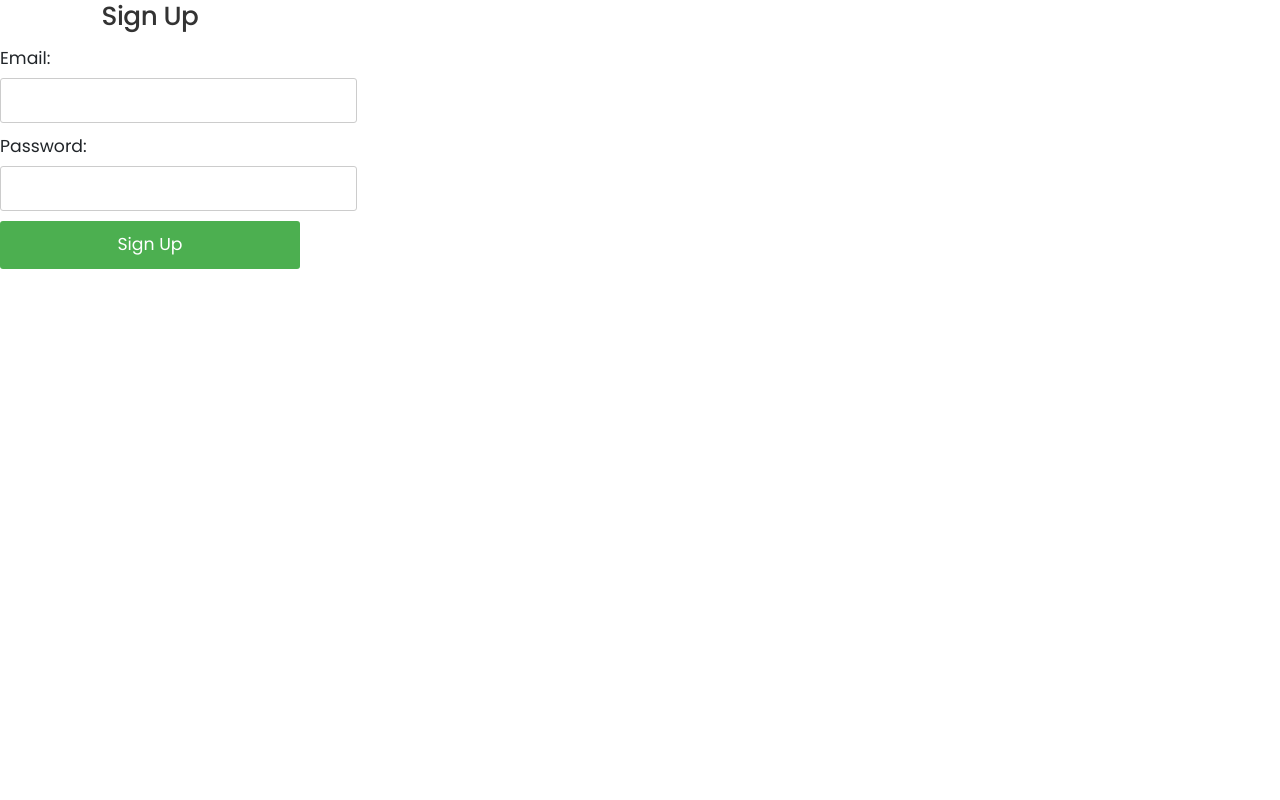
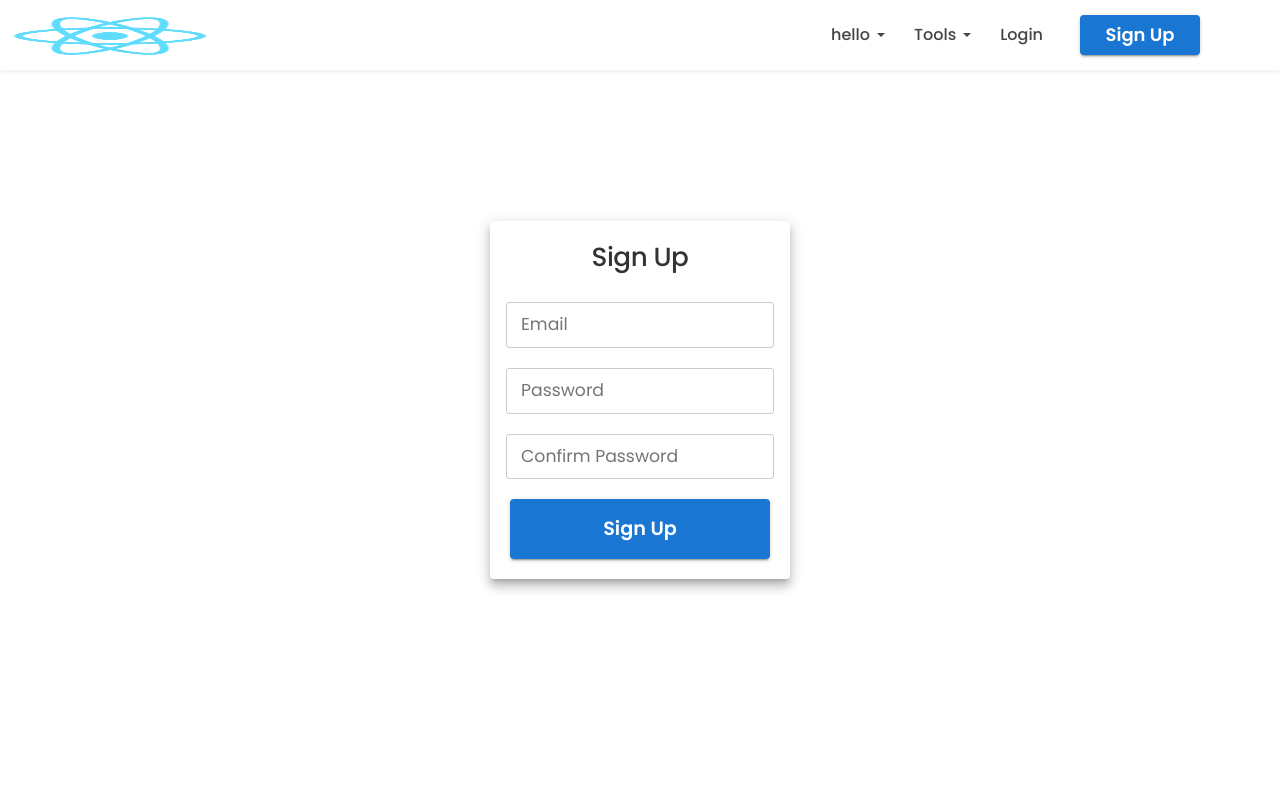
Before and after one commit to rytale1/fbla-coding-and-programming, a React (Create React App) app: page /signup in a window 1280 px wide. Shown: the top 800 px of the page. Built offline with nearby package versions, Linux system fonts and the light colour scheme; no server answers.

Commit message:
-signup and login pages

```diff
--- a/src/App.tsx
+++ b/src/App.tsx
@@ -6,6 +6,7 @@ import "./css/globals.css";
 import Home from "./home";
 import SignUp from "./signup";
 import Login from "./login";
+import { authenticateUser, createUser } from "./firebase";
 
 export function App() {
     return (
@@ -15,12 +16,7 @@ export function App() {
                 path="/signup"
                 element={
                     <SignUp
-                        onSubmit={function (
-                            username: string,
-                            password: string
-                        ): void {
-                            throw new Error("Function not implemented.");
-                        }}
+                        onSubmit={createUser}
                     />
                 }
             />
@@ -28,12 +24,7 @@ export function App() {
                 path="/login"
                 element={
                     <Login
-                        onSubmit={function (
-                            username: string,
-                            password: string
-                        ): void {
-                            throw new Error("Function not implemented.");
-                        }}
+                        onSubmit={authenticateUser}
                     />
                 }
             />
--- a/src/firebase.tsx
+++ b/src/firebase.tsx
@@ -15,20 +15,23 @@ const app = initializeApp(firebaseConfig);
 //const db = getFirestore(app);
 export const auth = getAuth(app);
 
-export async function createUser(email: string, pass: string) {
+export async function createUser(email: string, pass: string): Promise<boolean> {
   try {
-    const newUser = await createUserWithEmailAndPassword(auth, email, pass)
-    console.log("User Created: ", newUser.user);
+    const newUser = await createUserWithEmailAndPassword(auth, email, pass);
+    return true;
   } catch (e) {
     console.error("Error creating user", e);
+    return false;
   }
 }
 
-export async function authenticateUser(email: string, pass: string) {
+export async function authenticateUser(email: string, pass: string) : Promise<boolean> {
   try {
     const newUser = await signInWithEmailAndPassword(auth, email, pass)
     console.log("Authenticated User ", newUser.user);
+    return true;
   } catch (e) {
     console.error("Error authenticating user", e);
+    return false;
   }
 }
--- a/src/layout/Header.tsx
+++ b/src/layout/Header.tsx
@@ -27,7 +27,7 @@ const Header = ({
     const [, setCurrentLocation] = useState(location);
 
     const signUp = () => {
-        navigate("/login?type=signup");
+        navigate("/signup");
     };
 
     useEffect(() => {
--- a/src/login.tsx
+++ b/src/login.tsx
@@ -5,6 +5,7 @@ import Paper from "@mui/material/Paper";
 import Box from "@mui/material/Box";
 import { Col, Row } from "react-bootstrap";
 import Layout from "./layout/Layout";
+import { Button } from "@mui/material";
 
 interface LoginProps {
     onSubmit: (email: string, password: string) => void;
@@ -39,41 +40,45 @@ const Login: React.FC<LoginProps> = ({ onSubmit }) => {
             >
                 <Paper
                     elevation={8}
-                    style={{ width: "400px", padding: "20px" }}
+                    style={{ display: "flex", flexDirection: "column", justifyContent: "center", alignItems: "center", width: "300px", padding: "20px" }}
                 >
                     <h2 style={{ marginBottom: "20px" }}>Login</h2>
                     <form onSubmit={handleSubmit}>
                         <Row style={{ padding: "10px" }}>
-                            <Col>
-                                <label htmlFor="email">Email:</label>
-                            </Col>
-                            <Col>
                             <input
                                 type="text"
                                 id="email"
                                 value={email}
                                 onChange={handleEmailChange}
+                                placeholder="Email"
                                 required
                             />
-                            </Col>
                         </Row>
                         <Row style={{ padding: "10px" }}>
-                            <Col>
-                                <label htmlFor="password">Password:</label>
-                            </Col>
-                            <Col>
                             <input
                                 type="password"
                                 id="password"
+                                placeholder="Password"
                                 value={password}
                                 onChange={handlePasswordChange}
                                 required
                             />
-                            </Col>
                         </Row>
-                        <button style={{ marginTop: "10px" }} type="submit">
+                        <Button size="large"
+                            variant="contained"
+                            type="submit"
+                            sx={{
+                                marginTop: "10px",
+                                textAlign: "center",
+                                fontSize: "1.0rem",
+                                fontWeight: 600,
+                                width: "100%",
+                                height: 60,
+                                backgroundColor: "primary.main",
+                                textTransform: "none",
+                            }}>
                             Login
-                        </button>
+                        </Button>
                     </form>
                 </Paper>
             </Box>
--- a/src/signup.css
+++ b/src/signup.css
@@ -3,7 +3,7 @@
 .signupBox {
     text-align: "center";
     width: "90%";
-    max-width: "300px";
+    max-width: "400px";
     margin: auto;
     padding: 20px;
 }
@@ -16,6 +16,8 @@ h2 {
 form {
     display: flex;
     flex-direction: column;
+    justify-content: center;
+    align-items: flex-start;
 }
 
 label {
@@ -24,12 +26,12 @@ label {
 
 input {
     padding: 8px;
-    margin-bottom: 10px;
     border: 1px solid #ccc;
     border-radius: 3px;
+    width: 100%;
 }
 
-button {
+/* button {
     background-color: #4caf50;
     color: white;
     padding: 10px;
@@ -40,4 +42,4 @@ button {
 
 button:hover {
     background-color: #45a049;
-}
+} */
--- a/src/signup.tsx
+++ b/src/signup.tsx
@@ -2,6 +2,12 @@ import React, { useState } from "react";
 import "./signup.css";
 import { collection, addDoc } from "firebase/firestore";
 import { createUser } from "./firebase";
+import Paper from "@mui/material/Paper";
+import Box from "@mui/material/Box";
+import { Col, Row } from "react-bootstrap";
+import Layout from "./layout/Layout";
+import { Button } from "@mui/material";
+import { redirect } from "react-router-dom";
 
 interface SignUpProps {
     onSubmit: (email: string, password: string) => void;
@@ -10,6 +16,9 @@ interface SignUpProps {
 const SignUp: React.FC<SignUpProps> = ({ onSubmit }) => {
     const [email, setEmail] = useState<string>("");
     const [password, setPassword] = useState<string>("");
+    const [confirmPassword, setConfirmPassword] = useState<string>("");
+    const [passwordError, setPasswordError] = useState(false);
+    const [signUpError, setSignupError] = useState(false);
 
     const handleEmailChange = (event: React.ChangeEvent<HTMLInputElement>) => {
         setEmail(event.target.value);
@@ -21,38 +30,101 @@ const SignUp: React.FC<SignUpProps> = ({ onSubmit }) => {
         setPassword(event.target.value);
     };
 
-    const handleSubmit = (event: React.FormEvent<HTMLFormElement>) => {
+    const handleConfirmPasswordChange = (
+        event: React.ChangeEvent<HTMLInputElement>
+    ) => {
+        setConfirmPassword(event.target.value);
+        if (password === confirmPassword) {
+            setPasswordError(false);
+        }
+    };
+
+    const handleSubmit = async (event: React.FormEvent<HTMLFormElement>) => {
         event.preventDefault();
-        createUser(email, password);
+        if (password !== confirmPassword) {
+            setPasswordError(true);
+            return;
+        }
+        const success = await createUser(email, password);
+        if (success)
+            redirect("/");
+        else
+            setSignupError(true)
     };
 
     return (
-        <div style={{ width: "300px" }}>
-            <h2>Sign Up</h2>
+        <Layout footer={2} headerBtn={true}>
+            <Box
+                display="flex"
+                justifyContent="center"
+                alignItems="center"
+                minHeight="100vh"
+            >
+                <Paper
+                    elevation={8}
+                    style={{ display: "flex", flexDirection: "column", justifyContent: "center", alignItems: "center", width: "300px", padding: "20px" }}
+                >
+                    <h2 style={{ marginBottom: "20px" }}>Sign Up</h2>
                     <form onSubmit={handleSubmit}>
-                <div>
-                    <label htmlFor="email">Email:</label>
+                        <Row style={{ padding: "10px" }}>
                             <input
                                 type="text"
                                 id="email"
                                 value={email}
                                 onChange={handleEmailChange}
+                                placeholder="Email"
                                 required
                             />
-                </div>
-                <div>
-                    <label htmlFor="password">Password:</label>
+                        </Row>
+                        <Row style={{ padding: "10px" }}>
                             <input
                                 type="password"
                                 id="password"
+                                placeholder="Password"
                                 value={password}
                                 onChange={handlePasswordChange}
                                 required
                             />
-                </div>
-                <button type="submit">Sign Up</button>
+                        </Row>
+                        <Row style={{ padding: "10px" }}>
+                            <input
+                                type="password"
+                                id="confirmPassword"
+                                placeholder="Confirm Password"
+                                value={confirmPassword}
+                                onChange={handleConfirmPasswordChange}
+                                required
+                            />
+                        </Row>
+                        { passwordError &&
+                            <Row style={{ color: "red", padding: "10px" }}>
+                                Passwords do not match.
+                            </Row>
+                        }
+                        { signUpError &&
+                            <Row style={{ color: "red", padding: "10px" }}>
+                                Error registering user.
+                            </Row>
+                        }
+                        <Button size="large"
+                            variant="contained"
+                            type="submit"
+                            sx={{
+                                marginTop: "10px",
+                                textAlign: "center",
+                                fontSize: "1.0rem",
+                                fontWeight: 600,
+                                width: "100%",
+                                height: 60,
+                                backgroundColor: "primary.main",
+                                textTransform: "none",
+                            }}>
+                            Sign Up
+                        </Button>
                     </form>
-        </div>
+                </Paper>
+            </Box>
+        </Layout>
     );
 };
 
```
Lines whose indentation alone changed are shown as unchanged.
